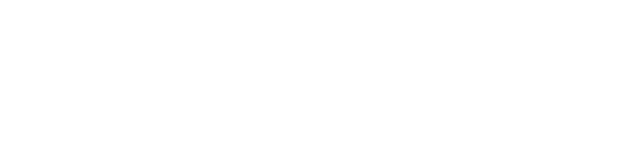
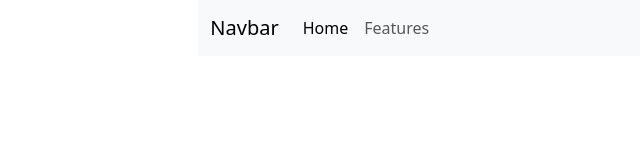
Before and after one commit to talhashah-dev/JS-Assignments, a plain HTML site: page index.html in a window 1280 px wide. Shown: the whole page, without its empty margins (27-667 px from the left). Drawn offline with nearby package versions, Linux system fonts and the light colour scheme.

Commit message:
updated index file

```diff
--- a/index.html
+++ b/index.html
@@ -4,14 +4,36 @@
     <meta charset="UTF-8">
     <meta name="viewport" content="width=device-width, initial-scale=1.0">
     <title>Document</title>
+    <!-- favicon -->
     <link rel="shortcut icon" href="https://encrypted-tbn0.gstatic.com/images?q=tbn:ANd9GcSZRKCadT3aZ1ehRxURkhM2j5R_SLS0Zn5etQ&usqp=CAU" type="image/x-icon">
+    <!-- bootstrap here -->
+    <link href="https://cdn.jsdelivr.net/npm/bootstrap@5.3.2/dist/css/bootstrap.min.css" rel="stylesheet" integrity="sha384-T3c6CoIi6uLrA9TneNEoa7RxnatzjcDSCmG1MXxSR1GAsXEV/Dwwykc2MPK8M2HN" crossorigin="anonymous">
+    <!-- font awesome -->
+    <link rel="stylesheet" href="https://cdnjs.cloudflare.com/ajax/libs/font-awesome/6.4.2/css/all.min.css" integrity="sha512-z3gLpd7yknf1YoNbCzqRKc4qyor8gaKU1qmn+CShxbuBusANI9QpRohGBreCFkKxLhei6S9CQXFEbbKuqLg0DA==" crossorigin="anonymous" referrerpolicy="no-referrer" />
 </head>
 <body>
+    <div class="container col-8">
+        <!-- navbar -->
+        <nav class="navbar navbar-expand-lg bg-body-tertiary">
+            <div class="container-fluid">
+              <a class="navbar-brand" href="#">Navbar</a>
+              <button class="navbar-toggler" type="button" data-bs-toggle="collapse" data-bs-target="#navbarNavAltMarkup" aria-controls="navbarNavAltMarkup" aria-expanded="false" aria-label="Toggle navigation">
+                <span class="navbar-toggler-icon"></span>
+              </button>
+              <div class="collapse navbar-collapse" id="navbarNavAltMarkup">
+                <div class="navbar-nav">
+                  <a class="nav-link active" aria-current="page" href="#">Home</a>
+                  <a class="nav-link" href="#">Features</a>
+                </div>
+              </div>
+            </div>
+          </nav>
+    </div>
 
 
 
-
-    <!-- script is here -->
+    <!-- scripts here -->
     <script src="app.js"></script>
+    <script src="https://cdn.jsdelivr.net/npm/bootstrap@5.3.2/dist/js/bootstrap.bundle.min.js" integrity="sha384-C6RzsynM9kWDrMNeT87bh95OGNyZPhcTNXj1NW7RuBCsyN/o0jlpcV8Qyq46cDfL" crossorigin="anonymous"></script>
 </body>
 </html>
```
